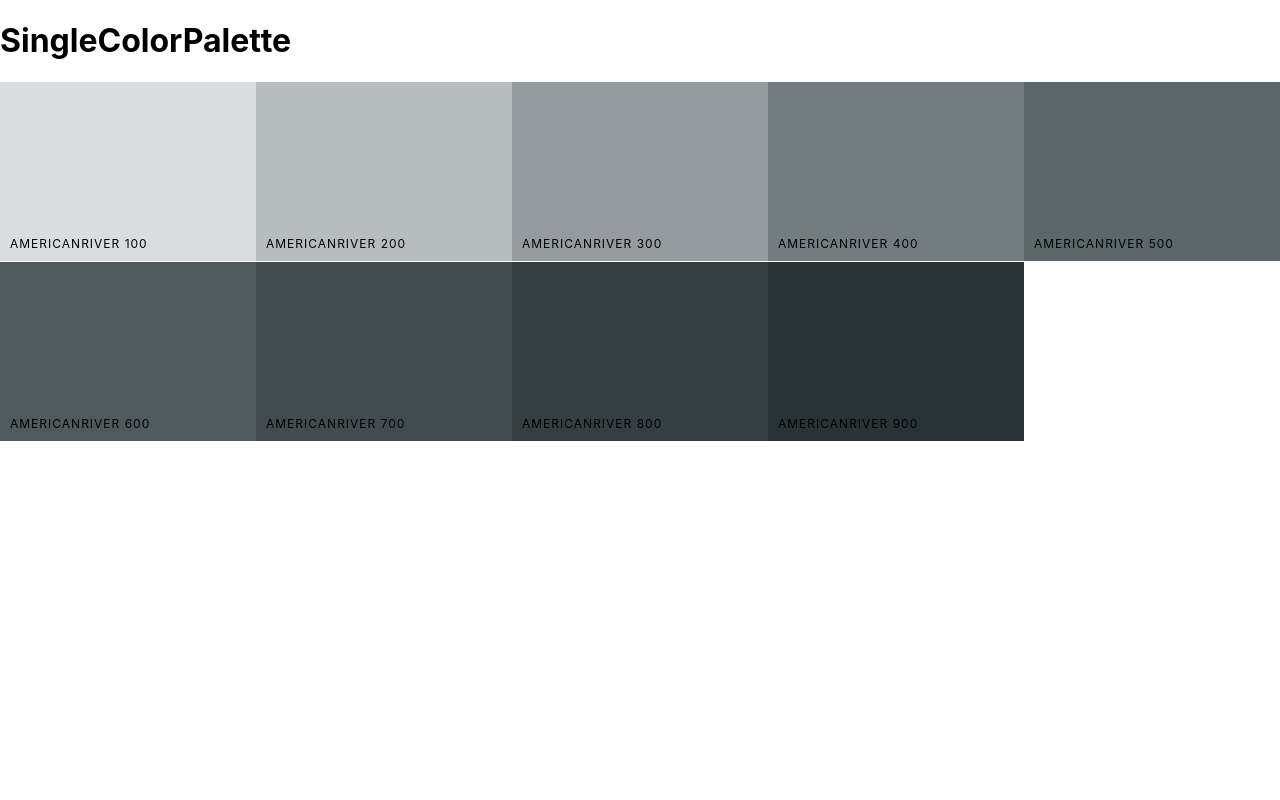
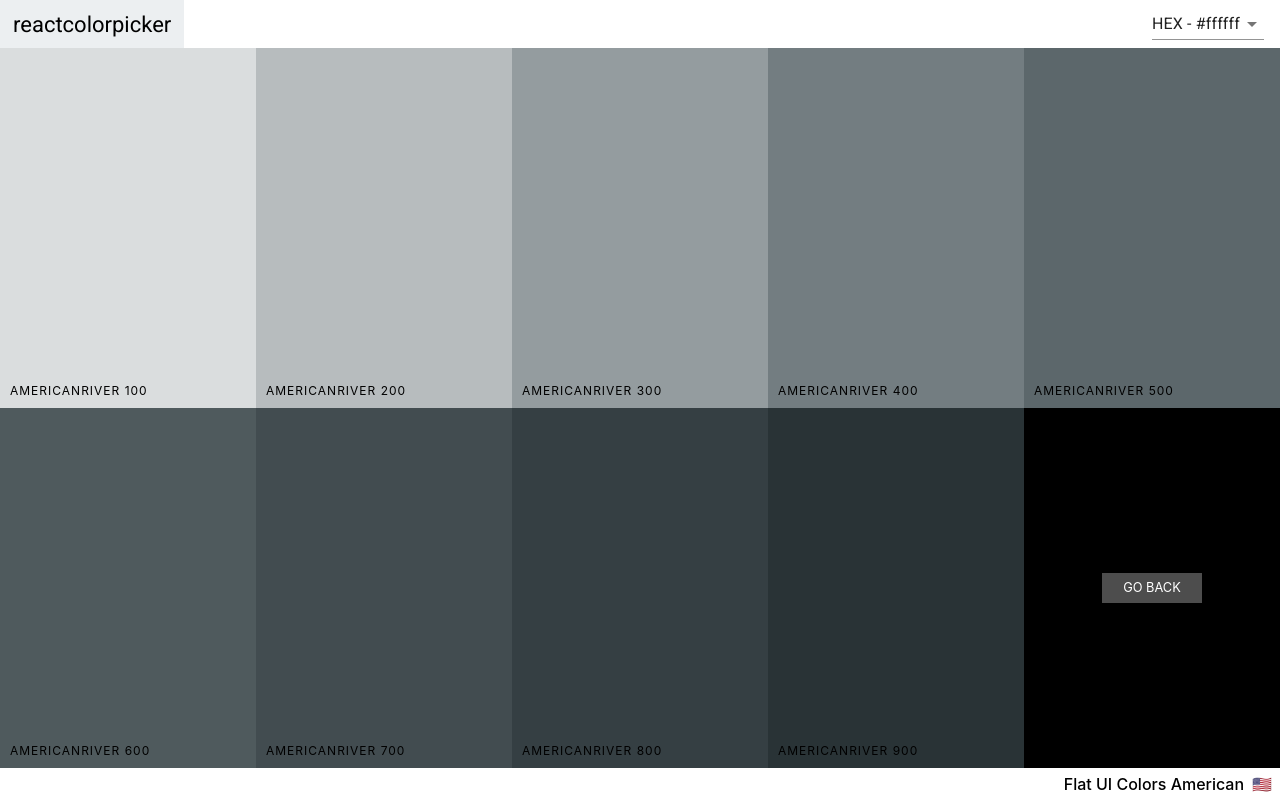
Before and after one commit to shikhar0208/Color-Palette-App, a React (Create React App) app: page /palette/flat-ui-colors-american/americanriver in a window 1280 px wide. Built offline with nearby package versions, Linux system fonts and the light colour scheme.

Commit message:
Complete SingleColor Palette with GoBack Link and stylings

```diff
--- a/src/ColorBox.css
+++ b/src/ColorBox.css
@@ -8,7 +8,15 @@
   margin-bottom: -3.8px;
 }
 
-.copy-button {
+.SingleColorPalette .ColorBox {
+  height: 50%;
+}
+
+.ColorBox.go-back {
+  background-color: black;
+}
+
+.copy-button, .back-button {
   width: 100px;
   height: 30px;
   position: absolute;
@@ -18,6 +26,7 @@
   margin-left: -50px;
   margin-top: -15px;
   text-align: center;
+  text-decoration: none;
   outline: none;
   background: rgba(255, 255, 255, 0.3);
   font-size: 0.8rem;
@@ -25,6 +34,9 @@
   color: white;
   text-transform: uppercase;
   border: none;
+}
+
+.copy-button {
   opacity: 0;
 }
 
--- a/src/Navbar.js
+++ b/src/Navbar.js
@@ -10,7 +10,7 @@ import "rc-slider/assets/index.css";
 import './Navbar.css';
 
 class Navbar extends React.Component {
-  state = { format: "hex", open:false }
+  state = { format: "hex", open: false }
 
   handleFormatChange = (e) => {
     this.setState({
@@ -22,7 +22,7 @@ class Navbar extends React.Component {
   }
 
   closeSnackbar = () => {
-    this.setState({open: false})
+    this.setState({ open: false })
   }
 
   render() {
@@ -31,6 +31,7 @@ class Navbar extends React.Component {
         <div className="logo">
           <Link to="/">reactcolorpicker</Link>
         </div>
+        {this.props.showLevelBar && (
           <div className="slider-container">
             <span>Level: {this.props.level}</span>
             <div className="slider">
@@ -43,6 +44,7 @@ class Navbar extends React.Component {
               />
             </div>
           </div>
+        )}
         <div className="select-container">
           <Select value={this.state.format} onChange={this.handleFormatChange}>
             <MenuItem value='hex'>HEX - #ffffff</MenuItem>
--- a/src/Palette.js
+++ b/src/Palette.js
@@ -1,6 +1,7 @@
 import React from "react";
 import ColorBox from "./ColorBox";
 import Navbar from "./Navbar";
+import PaletteFooter from './PaletteFooter';
 import "./Palette.css";
 
 class Palette extends React.Component {
@@ -35,12 +36,13 @@ class Palette extends React.Component {
           level={level}
           changeLevel={this.changeLevel}
           handleChange={this.changeFormat}
+          showLevelBar = {true}
         />
         <div className="Palette-colors">{colorBoxes}</div>
-        <footer className="Palette-footer">
-          {paletteName}
-          <span className="emoji">{emoji}</span>
-        </footer>
+        <PaletteFooter
+          paletteName={paletteName}
+          emoji={emoji}
+        />
       </div>
     );
   }
--- /dev/null
+++ b/src/PaletteFooter.js
@@ -0,0 +1,11 @@
+import React from 'react';
+import './Palette.css'
+
+const PaletteFooter = (props) => (
+  <footer className="Palette-footer">
+    { props.paletteName }
+    <span className="emoji">{ props.emoji }</span>
+  </footer>
+);
+
+export default PaletteFooter;
--- a/src/SingleColorPalette.js
+++ b/src/SingleColorPalette.js
@@ -1,12 +1,15 @@
 import React from 'react';
+import { Link } from 'react-router-dom';
 import ColorBox from './ColorBox';
+import Navbar from './Navbar';
+import PaletteFooter from './PaletteFooter';
 import './Palette.css';
 
 class SingleColorPalette extends React.Component {
   constructor(props) {
     super(props);
     this._shades = this.gatherShades(this.props.palette, this.props.colorId);
-    console.log(this._shades)
+    this.state = { format: "hex"}
   }
 
   gatherShades(palette, colorToFilterBy){
@@ -22,19 +25,34 @@ class SingleColorPalette extends React.Component {
     return shades.slice(1);
   }
 
+  changeFormat = val => {
+    this.setState({ format: val})
+  }
+
   render() {
+    const { format } = this.state
+    const { paletteName, emoji, id } = this.props.palette
     const colorBoxes = this._shades.map((color) => (
       <ColorBox
-        key={color.id}
+        key={color.name}
         name={color.name}
-        background={color.hex}
+        background={color[format]}
         showLink={false}
       />
     ))
     return(
-      <div className="Palette">
-        <h1>SingleColorPalette</h1>
-        <div className='Palette-colors'>{colorBoxes}</div>
+      <div className="SingleColorPalette Palette">
+        <Navbar
+          handleChange={this.changeFormat}
+          showLevelBar = {false}
+        />
+        <div className='Palette-colors'>
+          {colorBoxes}
+          <div className='go-back ColorBox'>
+            <Link to={`/palette/${id}`} className='back-button'>Go Back</Link>
+          </div>
+        </div>
+        <PaletteFooter paletteName={paletteName} emoji={emoji} />
       </div>
     );
   };
```
Lines whose indentation alone changed are shown as unchanged.
